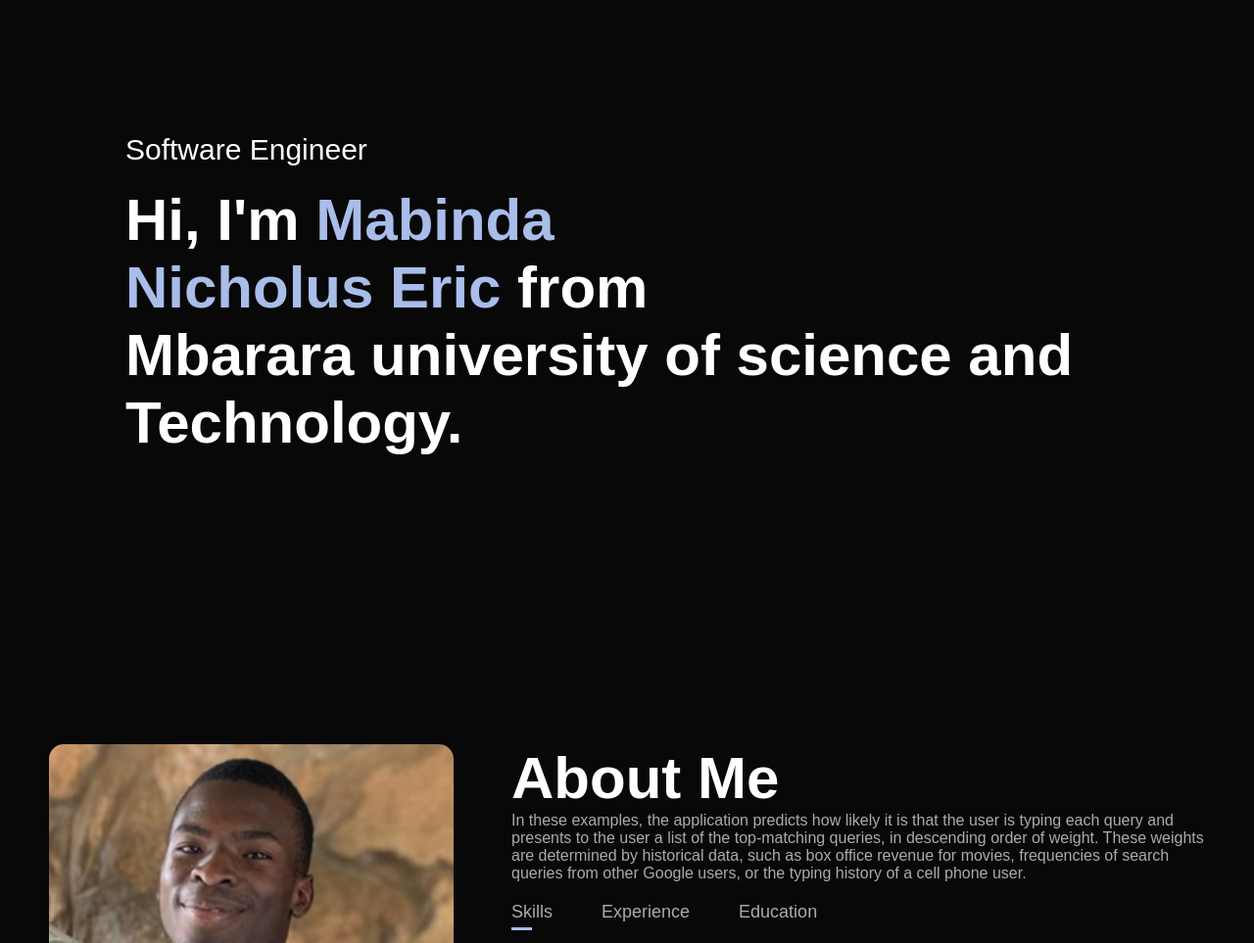
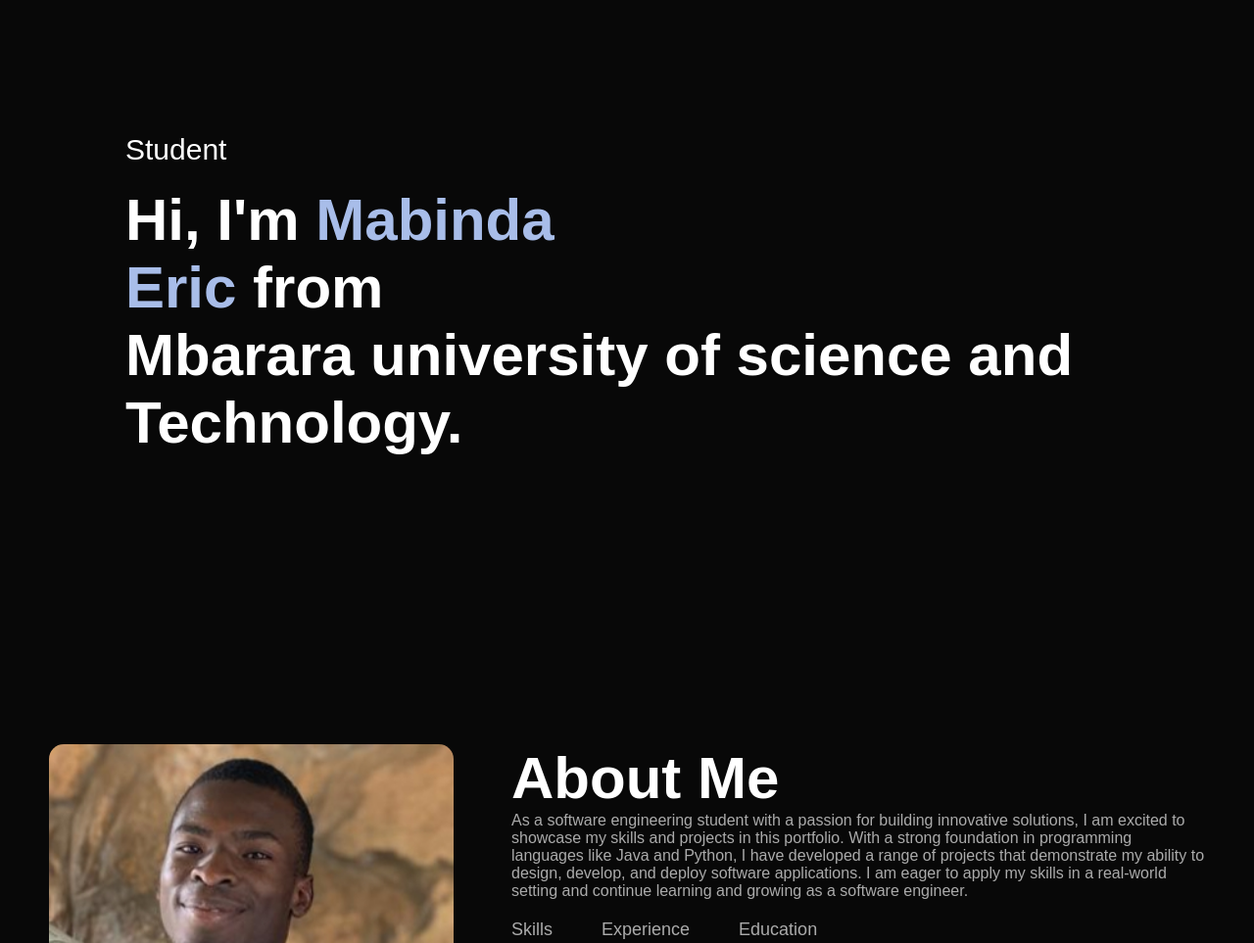
Before and after one commit to mericnicholus/portfolio, a plain HTML site: page index.html in a window 1280 px wide. Shown: the part 120-1083 px from the top of the page at 98% size. Drawn offline with Linux system fonts and the light colour scheme.

Commit message:
Changed the about me section, and the footer year set to automatic update

```diff
--- a/index.html
+++ b/index.html
@@ -24,8 +24,8 @@
                         <i class="fa-solid fa-bars" onclick="openmenu()"></i>
                     </nav>
                     <div class="header-text">
-                        <p>Software Engineer</p>
-                        <h1>Hi, I'm <span>Mabinda <br>Nicholus Eric</span> from<br> Mbarara university of science and Technology.</h1>
+                        <p>Student</p>
+                        <h1>Hi, I'm <span>Mabinda <br>Eric</span> from<br> Mbarara university of science and Technology.</h1>
                     </div>
                 </div>
             </div>
@@ -37,13 +37,12 @@
                     </div>
                     <div class="about-col-2">
                         <h1 class="sub-title">About Me</h1>
-                        <p>In these examples, the application predicts how likely
-                            it is that the user is typing each query and presents
-                            to the user a list of the top-matching queries, in
-                            descending order of weight. These weights are determined
-                            by historical data, such as box office revenue for
-                            movies, frequencies of search queries from other Google
-                            users, or the typing history of a cell phone user. </p>
+                        <p>As a software engineering student with a passion for building innovative solutions,
+                            I am excited to showcase my skills and projects in this portfolio. With a strong
+                            foundation in programming languages like Java and Python, I have developed a range
+                            of projects that demonstrate my ability to design, develop, and deploy software
+                            applications. I am eager to apply my skills in a real-world setting and continue
+                            learning and growing as a software engineer. </p>
 
                             <div class="tab-titles">
                                 <p class="tab-links active-link" onclick="opentab('skills')">Skills</p>
@@ -182,7 +181,7 @@
             </div>
 
             <div class="copyright">
-                <p>Copyright &copy; NickMabinda</p>
+                <p>Copyright &copy; <span id="year"></span> - NickMabinda</p>
             </div>
 
         </div>
@@ -201,6 +200,7 @@
                     event.currentTarget.classList.add("active-link");
                     document.getElementById(tabname).classList.add("active-tab");
                 }
+                document.getElementById("year").innerHTML = new Date().getFullYear();
 
             </script>
 
```
